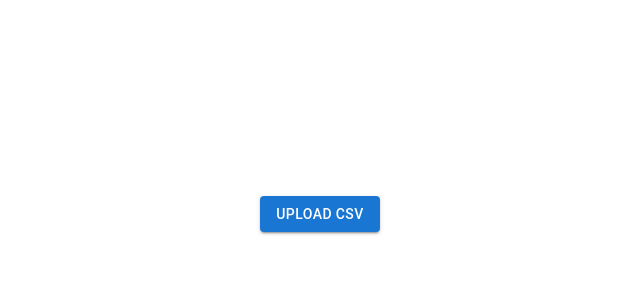
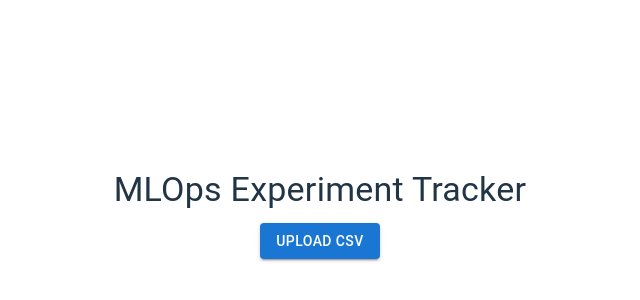
Before and after one commit to dim50dim/experiment_project_1, a React (Vite) app: page / in a window 1280 px wide. Shown: the part 186-486 px from the top of the page, without its empty margins (320-960 px from the left). Built offline with nearby package versions, Linux system fonts and the light colour scheme.

Commit message:
used Typography form material UI.

```diff
--- a/src/App.jsx
+++ b/src/App.jsx
@@ -4,14 +4,25 @@ import './App.css'
 import FileUploader from './components/FileUploader';
 
 function App() {
-const [parsedDate, setParsedData] = useState([]);
+const [parsedData, setParsedData] = useState([]);
   const [selectedExperiments, setSelectedExperiments] = useState([]);
 
-  const experimentIds = [...new Set(parsedDate.map(item => item.experiment_id))];
+  const experimentIds = [...new Set(parsedData.map(item => item.experiment_id))];
   return (
     <>
     <Container>
- <FileUploader onDataParsed={setParsedData}/>
+  <Typography variant="h4" gutterBottom>MLOps Experiment Tracker</Typography>
+      <FileUploader onDataParsed={setParsedData} />
+      {experimentIds.length > 0 && (
+        <ExperimentSelector
+          experiments={experimentIds}
+          selected={selectedExperiments}
+          onChange={setSelectedExperiments}
+        />
+      )}
+      {selectedExperiments.length > 0 && (
+        <MetricChart data={parsedData} selectedExperiments={selectedExperiments} />
+      )}
     </Container>
 
     </>
```
